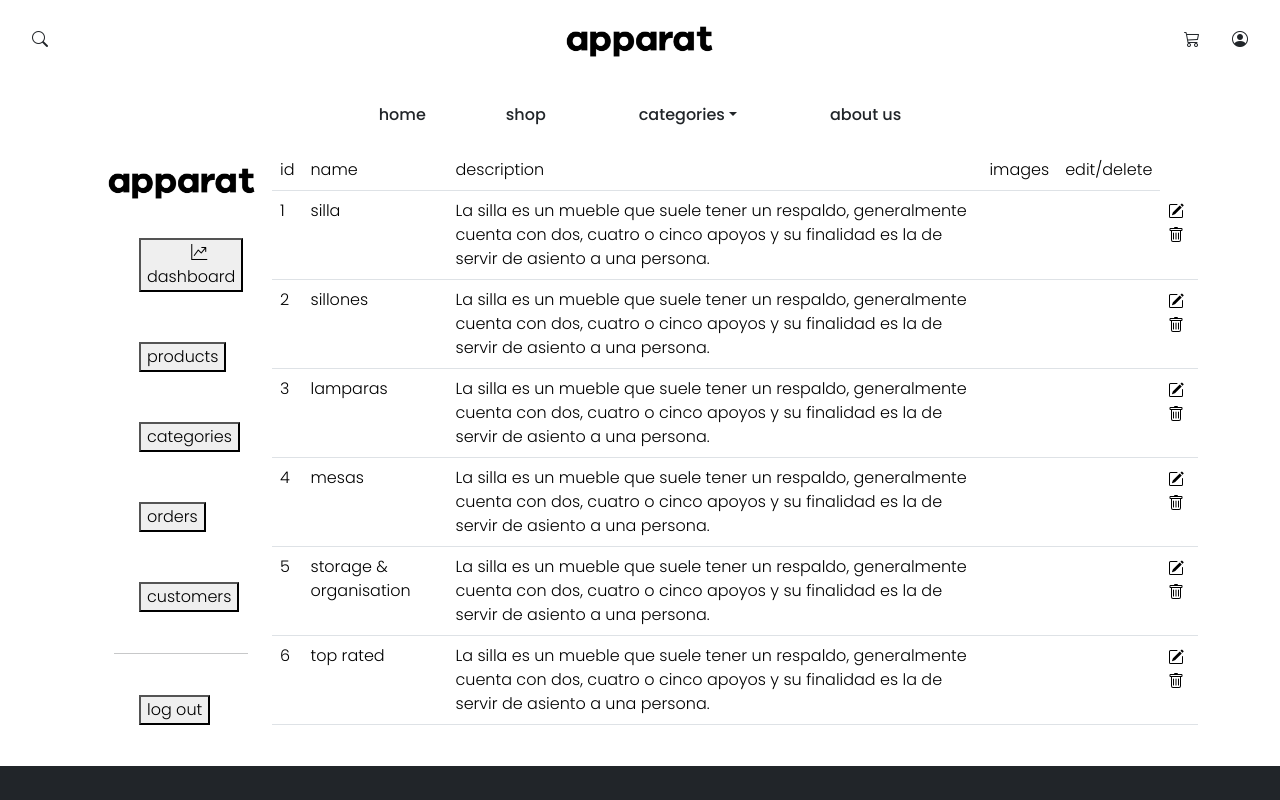
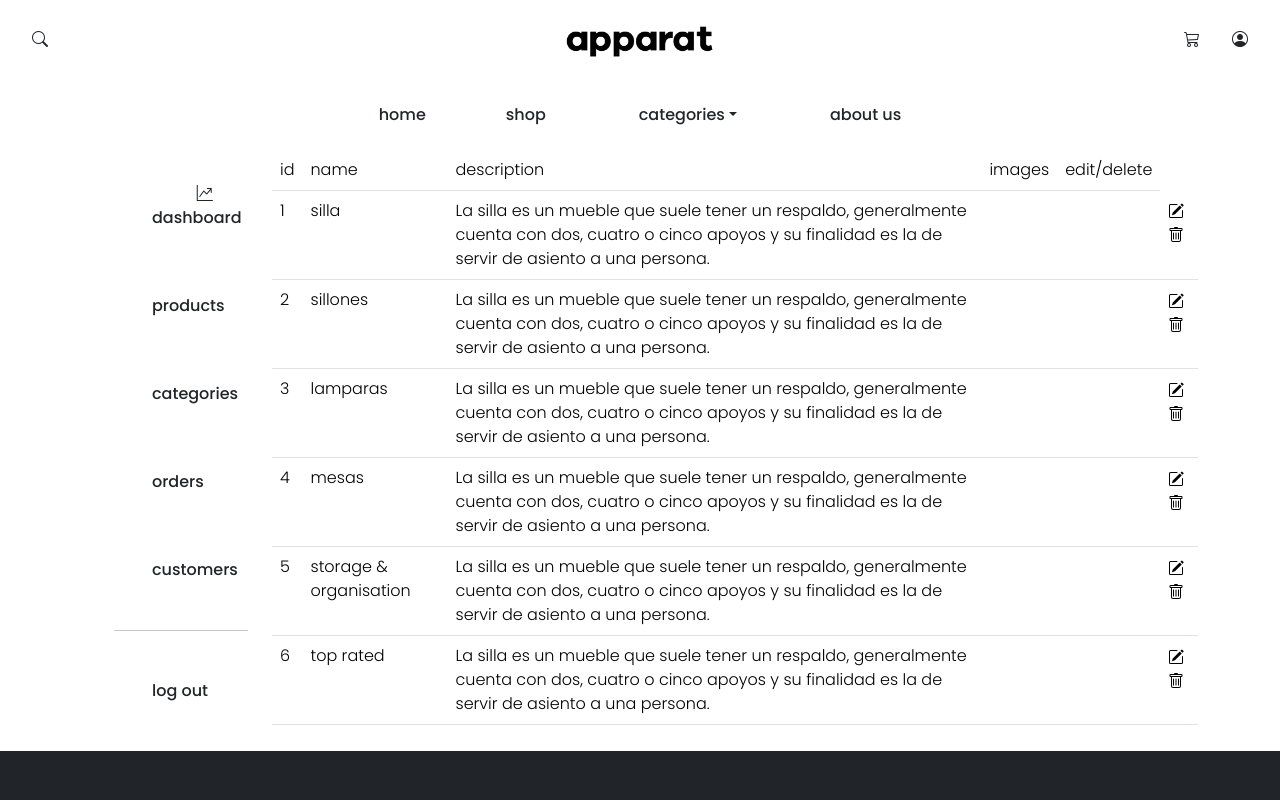
Before and after one commit to julietiia/hack-commerce-front, a React (Vite) app: page /admin in a window 1280 px wide. Shown: the top 800 px of the page. Built offline with nearby package versions, Linux system fonts and the light colour scheme.

Commit message:
Edited admin view

```diff
--- a/src/components/DiscoverSimilarDesigns.jsx
+++ b/src/components/DiscoverSimilarDesigns.jsx
@@ -2,6 +2,7 @@ import React from 'react'
 
 function DiscoverSimilarDesigns() {
   return (
+
     <div className="row g-5 similar-design-background">
                 <div className="col-3">
                   <a href="#">
@@ -89,6 +90,7 @@ function DiscoverSimilarDesigns() {
                   </div>
                 </div>
               </div>
+
   )
 }
 
--- a/src/components/OffCanvasShoppingCart.jsx
+++ b/src/components/OffCanvasShoppingCart.jsx
@@ -5,8 +5,7 @@ import "./ShoppingCart.css";
 import { useNavigate } from "react-router-dom";
 
 function OffCanvasShoppingCart({ show, handleClose, handleShow, ...props }) {
-
-  const navigate = useNavigate()
+  const navigate = useNavigate();
 
   return (
     <>
@@ -37,8 +36,8 @@ function OffCanvasShoppingCart({ show, handleClose, handleShow, ...props }) {
                 </div>
               </div>
               <div className="col-4 third-box">
-              <i className="bi bi-trash3"></i>
-              <p>USD 150</p>
+                <i className="bi bi-trash3"></i>
+                <p>USD 150</p>
               </div>
             </div>
             <div className="row product-cart rounded mt-2">
@@ -62,12 +61,15 @@ function OffCanvasShoppingCart({ show, handleClose, handleShow, ...props }) {
                 </div>
               </div>
               <div className="col-4 third-box">
-              <i className="bi bi-trash3"></i>
-              <p>USD 40</p>
+                <i className="bi bi-trash3"></i>
+                <p>USD 40</p>
               </div>
             </div>
             <div className="row">
-              <button className="col-12 mt-3 btn check-out-button rounded-pill" onClick={() => navigate("/checkout")}>
+              <button
+                className="col-12 mt-3 btn check-out-button rounded"
+                onClick={() => navigate("/checkout")}
+              >
                 check out
               </button>
             </div>
--- a/src/pages/Admin.jsx
+++ b/src/pages/Admin.jsx
@@ -7,31 +7,36 @@ function Admin() {
     <>
       <div className="container">
         <div className="row">
+          <div className="col-12"></div>
           <div className="col-2">
-            <div >
+            {/* <div>
               <img id="adminLogo" src={apparatNavbar} alt="apparatLogo" />
-            </div>
+            </div> */}
+
             <ul>
               <li>
-                <button className="adminButton"><i className="bi bi-graph-up-arrow me-3"></i>dashboard</button>
+                <button className="adminButton btn">
+                  <i className="bi bi-graph-up-arrow me-3"></i>dashboard
+                </button>
               </li>
               <li>
-                <button className="adminButton">products</button>
+                <button className="adminButton btn">products</button>
               </li>
               <li>
-                <button className="adminButton">categories</button>
+                <button className="adminButton btn">categories</button>
               </li>
               <li>
-                <button className="adminButton">orders</button>
+                <button className="adminButton btn">orders</button>
               </li>
               <li>
-                <button className="adminButton">customers</button>
+                <button className="adminButton btn">customers</button>
               </li>
               <hr />
-              <li><button className="adminButton">log out</button></li>
+              <li>
+                <button className="adminButton btn">log out</button>
+              </li>
             </ul>
           </div>
-
 
           <div className="col-10">
             <table className="table table-hover">
```
Also changed, not shown: src/components/Product.css (+12 -17 lines), src/components/footer.css (line endings or trailing spaces). Lines whose indentation alone changed are shown as unchanged.
